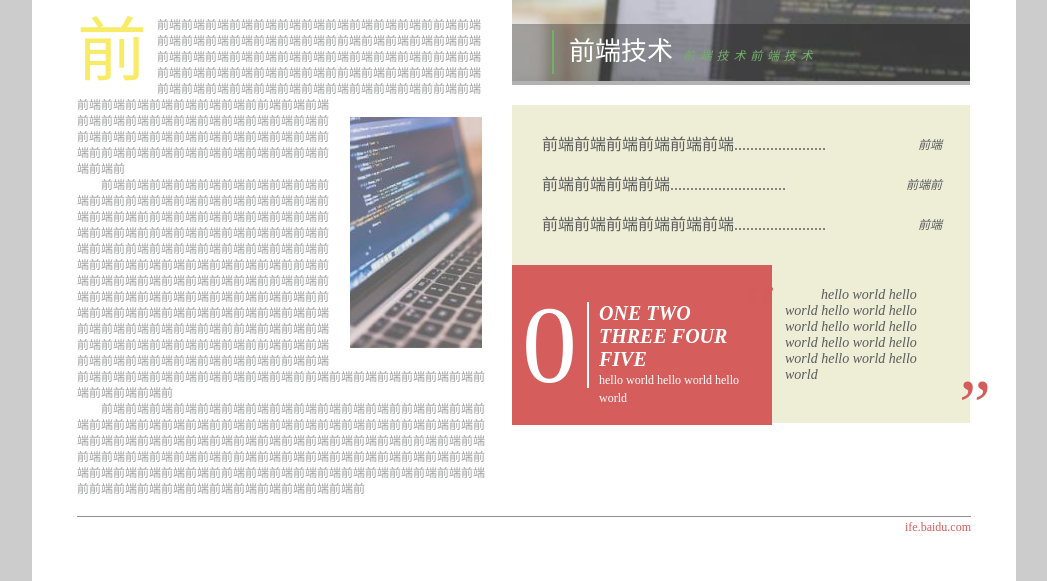
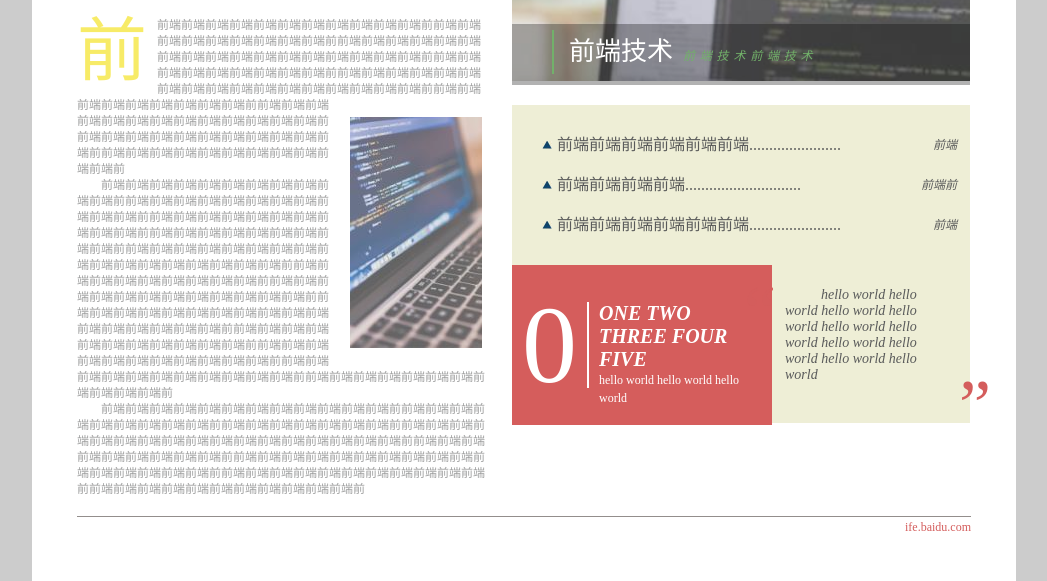
Before and after one commit to Lorogy/ife2017, a plain HTML site: page task_1_6_0.html in a window 1280 px wide. Shown: the part 805-1386 px from the top of the page, without its empty margins (116-1163 px from the left). Drawn offline with Linux system fonts and the light colour scheme.

Commit message:
任务六-完善版

```diff
--- a/task_1_6_0.html
+++ b/task_1_6_0.html
@@ -309,13 +309,16 @@
 			margin: 20px 20px;
 		}
 		.sec5 ul li{
-			padding-left: 10px;
+			padding-left: 15px;
+
+			margin-left: 10px;
 			color: #5a5b5b;
 			font-family: "宋体";
 			width: 400px;
 			height: 40px;
 			line-height: 40px;
 			z-index: 1px;
+			background: url('images/icon/li_icon.png') left center no-repeat;
 		}
 		.sec5 ul li span:first-of-type{
 			font-size: 16px;
```
Also changed, not shown: images/icon/li_icon.png (added).
